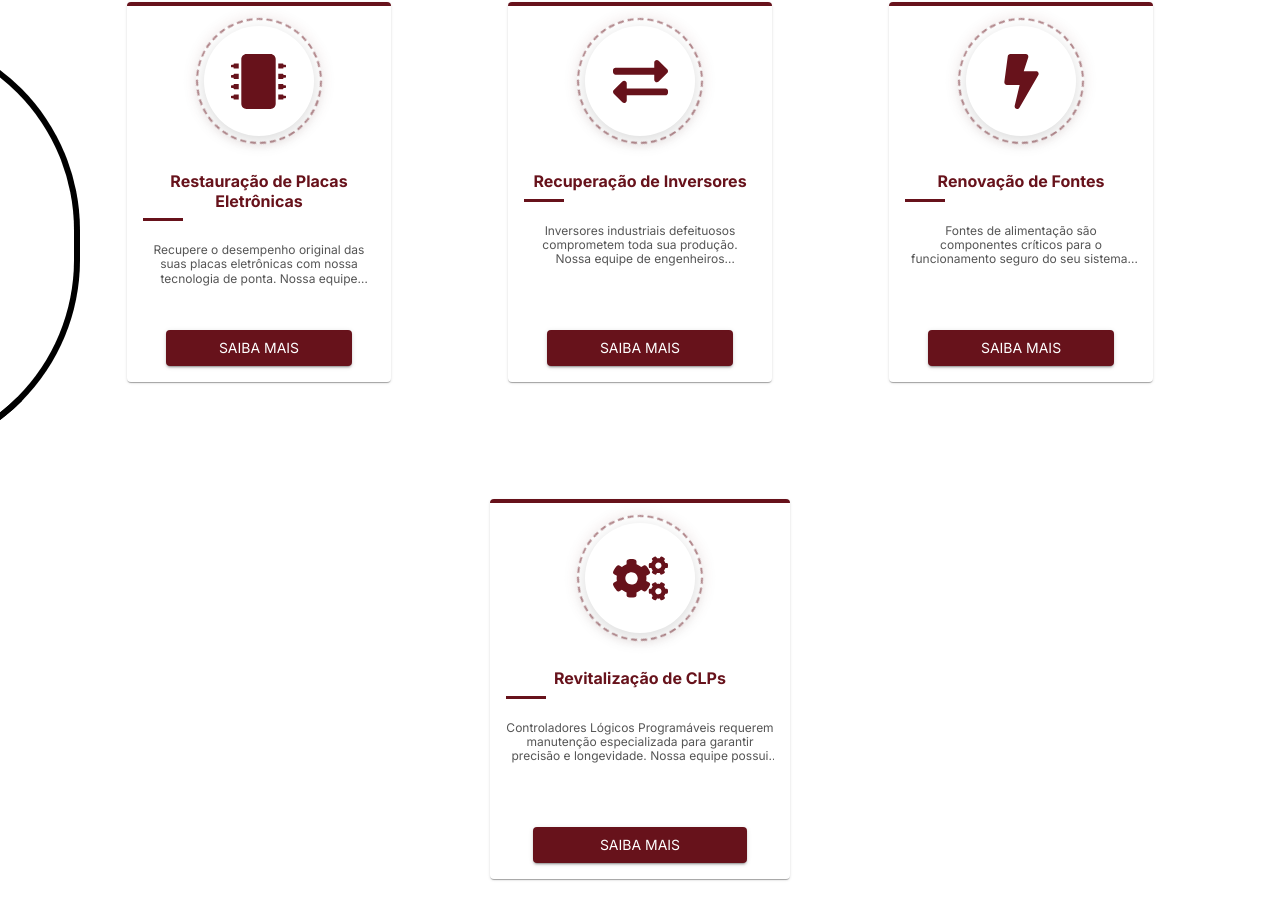
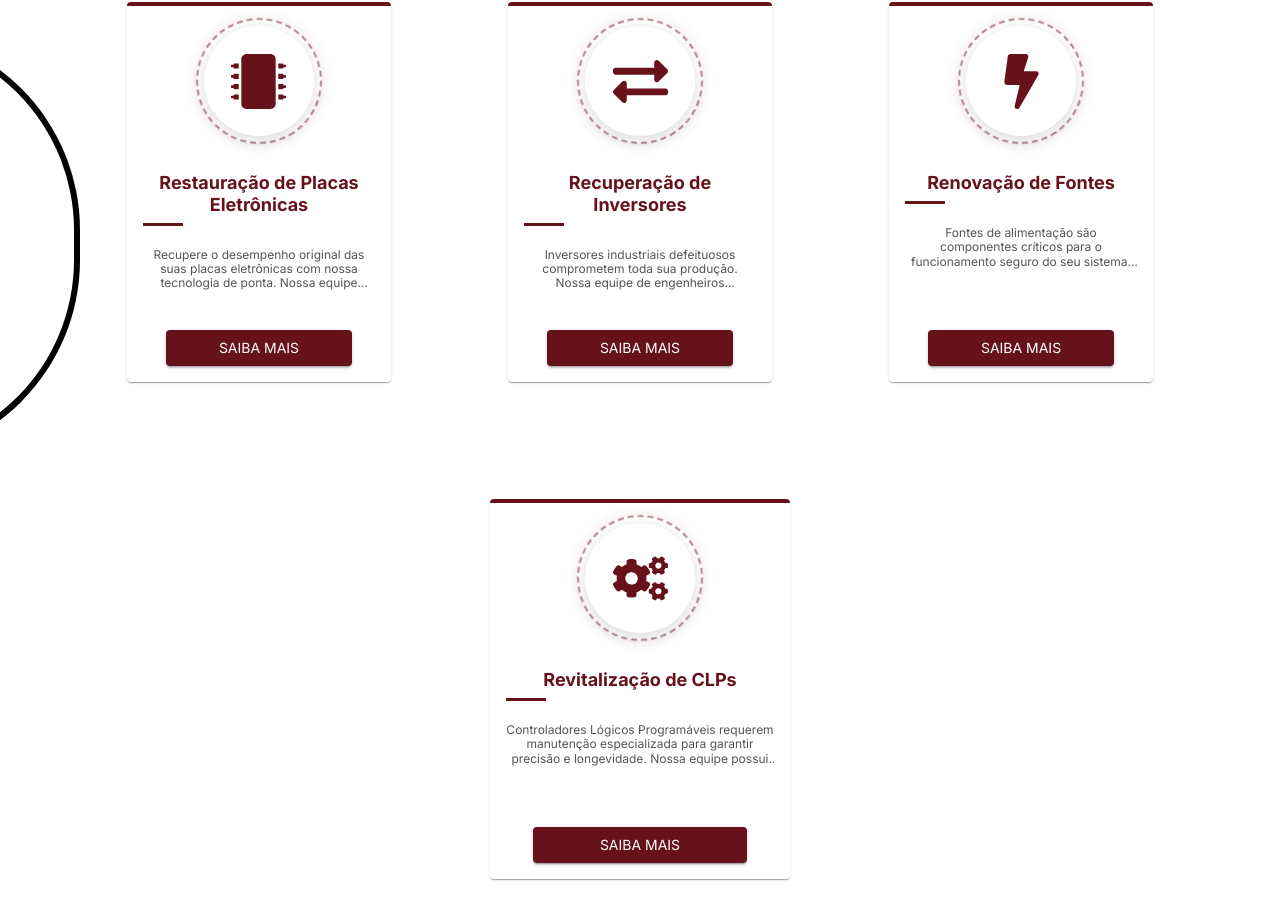
Before and after one commit to Azenith-Solutions/frontend-website-catalog-app, a React (Vite) app: page / in a window 1280 px wide. Shown: the part 1492-2412 px from the top of the page. Built offline with nearby package versions, Linux system fonts and the light colour scheme; no server answers.

Commit message:
[FEATURE]:: Atualizando css do card do componente

```diff
--- a/src/components/cards/CardService.css
+++ b/src/components/cards/CardService.css
@@ -59,7 +59,7 @@
 }
 
 /* Card content styles */
-.card-content-title {
+.card-content-title-service {
     font-weight: 700;
     margin-bottom: 12px;
     font-size: 18px;
@@ -69,23 +69,23 @@
     z-index: 1;
 }
 
-.card-bg-circuito .card-content-title {
+.card-bg-circuito .card-content-title-service {
     color: #67121B;
 }
 
-.card-bg-inversor .card-content-title {
+.card-bg-inversor .card-content-title-service {
     color: #67121B;
 }
 
-.card-bg-fonte .card-content-title {
+.card-bg-fonte .card-content-title-service {
     color: #67121B;
 }
 
-.card-bg-clp .card-content-title {
+.card-bg-clp .card-content-title-service {
     color: #67121B;
 }
 
-.card-content-title::after {
+.card-content-title-service::after {
     content: '';
     position: absolute;
     bottom: 0;
@@ -96,7 +96,7 @@
     transition: width 0.3s ease;
 }
 
-.card-service:hover .card-content-title::after {
+.card-service:hover .card-content-title-service::after {
     width: 80px;
 }
 
--- a/src/components/cards/CardService.jsx
+++ b/src/components/cards/CardService.jsx
@@ -34,7 +34,7 @@ function CardService({ props }) {
           {getServiceIcon(props.id)}
         </div>
         <CardContent className="card-service-content">
-          <p className="card-content-title">{props.title}</p>
+          <p className="card-content-title-service">{props.title}</p>
           <div className="card-content-desc-container">
             <p className="card-content-desc">{props.desc}</p>
           </div>
```
